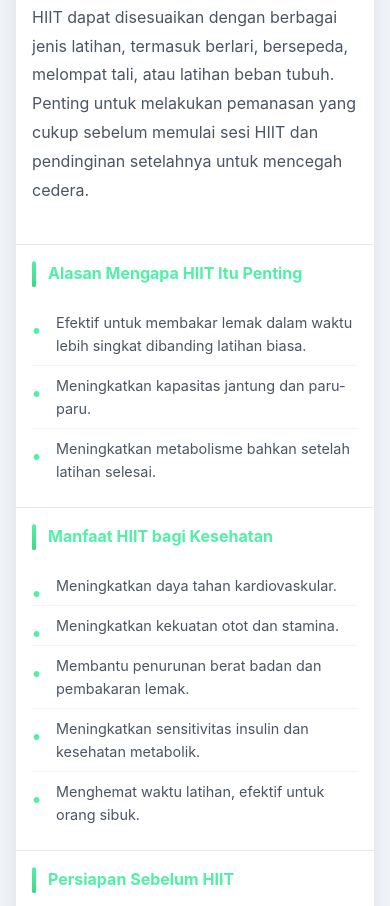
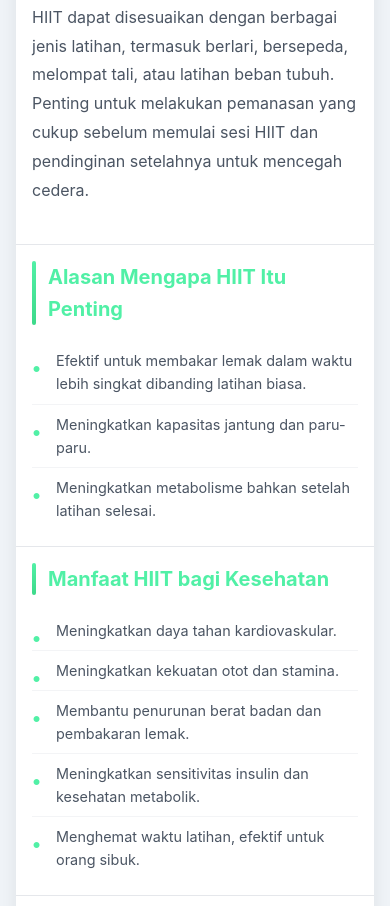
Before and after one commit to khallifah0006/SaranSehat, a plain HTML site: page hiit.html in a window 390 px wide. Shown: the part 887-1793 px from the top of the page. Drawn offline with Linux system fonts and the light colour scheme.

Commit message:
Update styles.css

```diff
--- a/styles.css
+++ b/styles.css
@@ -238,7 +238,7 @@ body {
 }
 
 .section-subtitle {
-    font-size: clamp(1rem, 3vw, 1rem);
+    font-size: clamp(1.25rem, 3vw, 1.75rem);
     font-weight: 700;
     margin-bottom: 1rem;
     color: #51f0a6;
@@ -496,7 +496,7 @@ body {
     }
 
     .section-subtitle {
-        font-size: 1rem;
+        font-size: 1.25rem;
     }
 
     .content-text {
@@ -541,7 +541,7 @@ body {
     }
 
     .section-subtitle {
-        font-size: 1rem;
+        font-size: 1.1rem;
     }
 }
 
```
